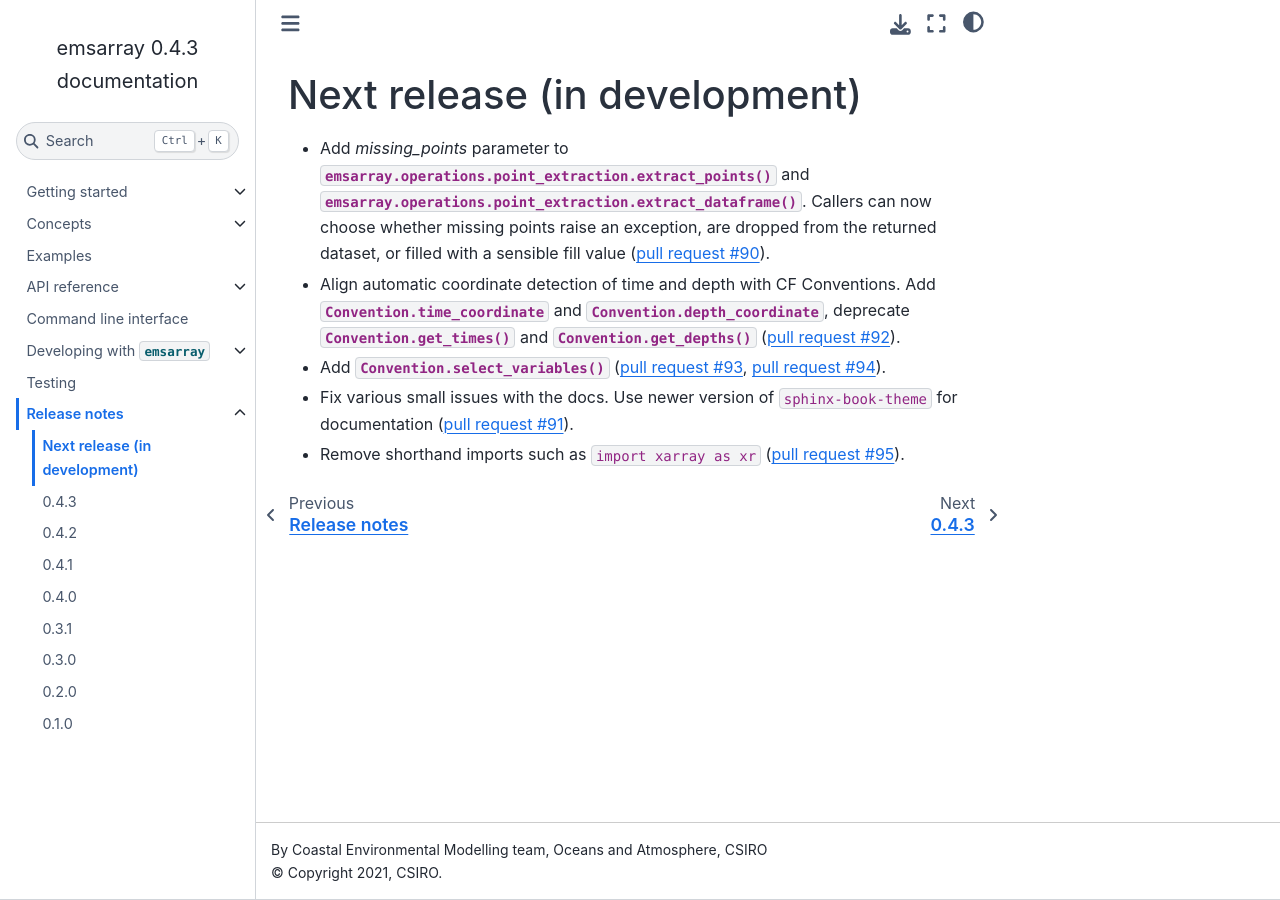
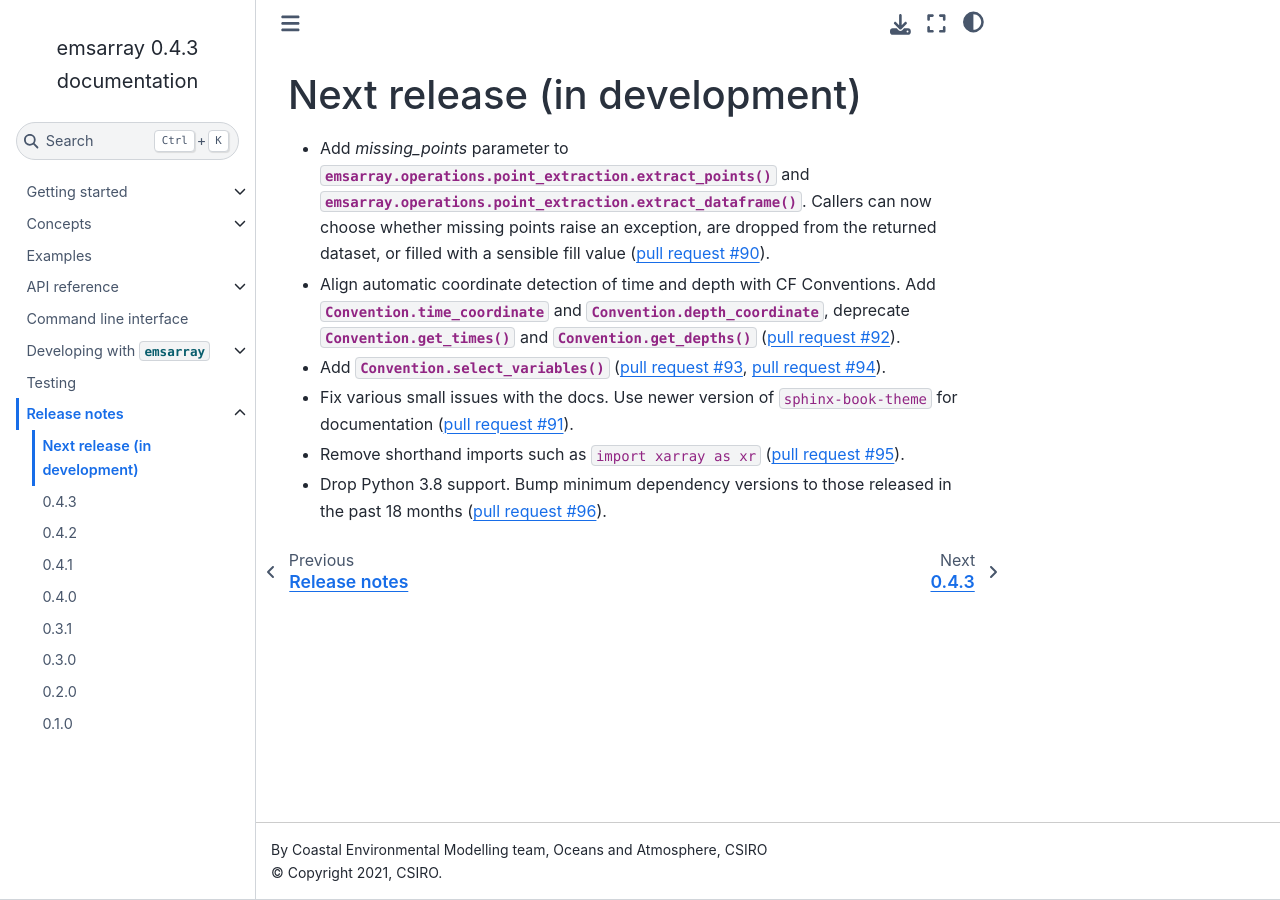
Before and after one commit to csiro-coasts/emsarray, a Sphinx documentation site: the page built from docs/releases/development.rst, in a window 1280 px wide. Built offline with Sphinx 7.4.7 and the Sphinx Book theme 1.1.4, drawn with Linux system fonts in a browser that asks for light colours; pages that are not in the unit, such as notebooks, are missing from menus.

Commit message:
Add release note

```diff
--- a/docs/releases/development.rst
+++ b/docs/releases/development.rst
@@ -19,3 +19,6 @@ Next release (in development)
   (:pr:`91`).
 * Remove shorthand imports such as ``import xarray as xr``
   (:pr:`95`).
+* Drop Python 3.8 support.
+  Bump minimum dependency versions to those released in the past 18 months
+  (:pr:`96`).
```
